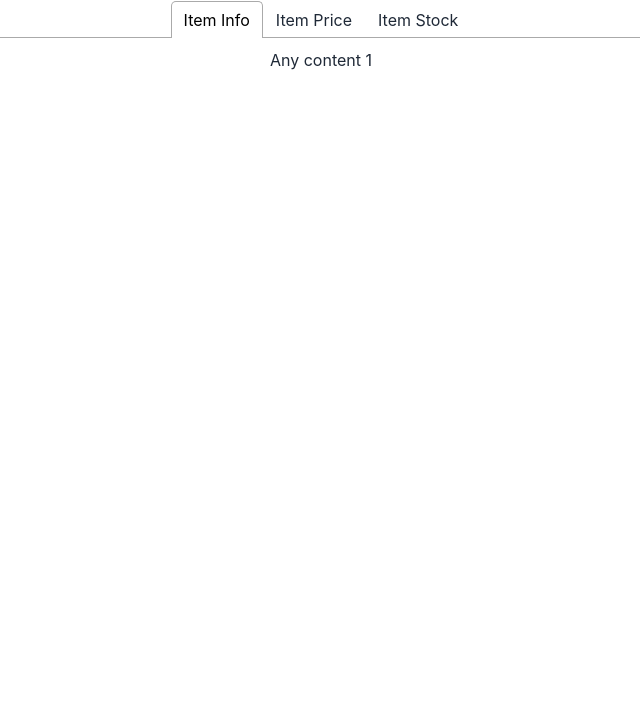
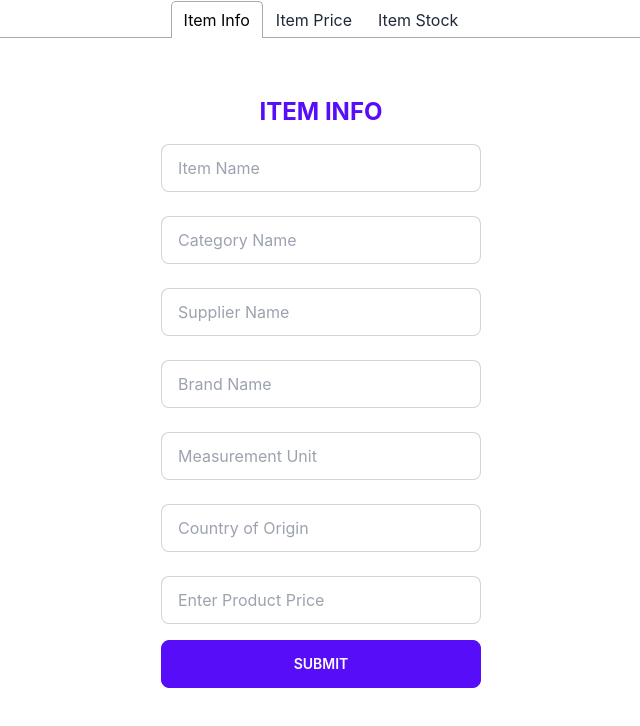
Before and after one commit to md-najmul-haque/medical-store-software, a React (Create React App) app: page / in a window 1280 px wide. Shown: the top 726 px of the page, without its empty margins (319-959 px from the left). Built offline with nearby package versions, Linux system fonts and the light colour scheme.

Commit message:
Item form partially added

```diff
--- a/src/components/ItemForm.js
+++ b/src/components/ItemForm.js
@@ -1,9 +1,11 @@
 import React from 'react';
 import { Tab, Tabs, TabList, TabPanel } from 'react-tabs';
 import 'react-tabs/style/react-tabs.css';
+import ItemInfo from './ItemInfo';
 
 
 const ItemForm = () => {
+
     return (
         <>
             <Tabs>
@@ -14,8 +16,7 @@ const ItemForm = () => {
                 </TabList>
 
                 <TabPanel>
-                    <h2>Any content 1</h2>
-
+                    <ItemInfo />
                 </TabPanel>
                 <TabPanel>
                     <h2>Any content 2</h2>
--- /dev/null
+++ b/src/components/ItemInfo.js
@@ -0,0 +1,144 @@
+import React from 'react';
+import { useForm } from 'react-hook-form';
+
+const ItemInfo = () => {
+    const { register, formState: { errors }, handleSubmit, reset } = useForm();
+    const onSubmit = data => console.log(data)
+
+
+    return (
+        <div className="hero">
+            <div className="hero-content flex-col lg:flex-row justify-start">
+
+                <div className="card-body w-96">
+                    <h2 className="text-center text-2xl uppercase font-bold text-primary mb-2">Item Info</h2>
+
+                    <form className='gap-1' onSubmit={handleSubmit(onSubmit)}>
+                        <div className="form-control w-full max-w-xs mb-2">
+                            <input
+                                type="text"
+                                placeholder="Item Name"
+                                className="input input-bordered w-full max-w-xs"
+                                {...register("itemName", {
+                                    required: {
+                                        value: true,
+                                        message: 'Item name is required'
+                                    }
+                                })} />
+                            <label className="label">
+                                {errors.itemName?.type === 'required' && <span className="label-text-alt text-red-500">{errors.ItemName.message}</span>}
+                            </label>
+                        </div>
+
+                        <div className="form-control w-full max-w-xs mb-2">
+                            <input
+                                type="text"
+                                placeholder="Category Name"
+                                className="input input-bordered w-full max-w-xs"
+                                {...register("categoryName", {
+                                    required: {
+                                        value: true,
+                                        message: 'Category name is required'
+                                    }
+                                })} />
+                            <label className="label">
+                                {errors.categoryName?.type === 'required' && <span className="label-text-alt text-red-500">{errors.categoryName.message}</span>}
+                            </label>
+                        </div>
+
+                        <div className="form-control w-full max-w-xs mb-2">
+                            <input
+                                type="text"
+                                placeholder="Supplier Name"
+                                className="input input-bordered w-full max-w-xs"
+                                {...register("supplierName", {
+                                    required: {
+                                        value: true,
+                                        message: 'Supplier name is required'
+                                    }
+                                })} />
+                            <label className="label">
+                                {errors.supplierName?.type === 'required' && <span className="label-text-alt text-red-500">{errors.supplierName.message}</span>}
+                            </label>
+                        </div>
+
+                        <div className="form-control w-full max-w-xs mb-2">
+                            <input
+                                type="text"
+                                placeholder="Brand Name"
+                                className="input input-bordered w-full max-w-xs"
+                                {...register("brandName", {
+                                    required: {
+                                        value: true,
+                                        message: 'Brand name is required'
+                                    }
+                                })} />
+                            <label className="label">
+                                {errors.brandName?.type === 'required' && <span className="label-text-alt text-red-500">{errors.brandName.message}</span>}
+                            </label>
+                        </div>
+
+                        <div className="form-control w-full max-w-xs mb-2">
+                            <input
+                                type="text"
+                                placeholder="Measurement Unit"
+                                className="input input-bordered w-full max-w-xs"
+                                {...register("unit", {
+                                    required: {
+                                        value: true,
+                                        message: 'Measurement unit is required'
+                                    }
+                                })} />
+                            <label className="label">
+                                {errors.unit?.type === 'required' && <span className="label-text-alt text-red-500">{errors.unit.message}</span>}
+                            </label>
+                        </div>
+
+                        <div className="form-control w-full max-w-xs mb-2">
+                            <input
+                                type="text"
+                                placeholder="Country of Origin"
+                                className="input input-bordered w-full max-w-xs"
+                                {...register("origin", {
+                                    required: {
+                                        value: true,
+                                        message: 'Country of origin is required'
+                                    }
+                                })} />
+                            <label className="label">
+                                {errors.origin?.type === 'required' && <span className="label-text-alt text-red-500">{errors.origin.message}</span>}
+                            </label>
+                        </div>
+
+
+                        <div className="form-control w-full max-w-xs">
+                            <input
+                                type="number"
+                                placeholder="Enter Product Price"
+                                className="input input-bordered w-full max-w-xs"
+                                {...register("price", {
+                                    required: {
+                                        value: true,
+                                        message: 'Product price is required'
+                                    }
+                                })} />
+                            <label className="label">
+                                {errors.price?.type === 'required' && <span className="label-text-alt text-red-500">{errors.price.message}</span>}
+                            </label>
+                        </div>
+
+
+
+
+                        <input type="submit" className="btn w-full btn-primary text-white max-w-xs" value='Submit' />
+
+                    </form>
+
+                </div>
+
+            </div>
+        </div>
+    );
+};
+
+export default ItemInfo;
```
